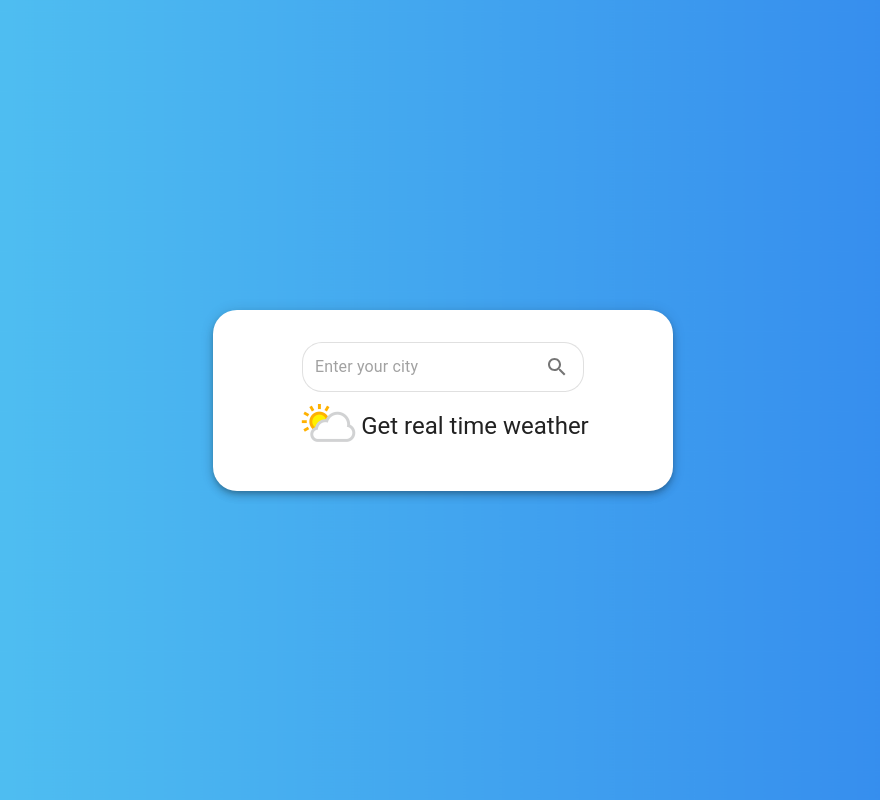
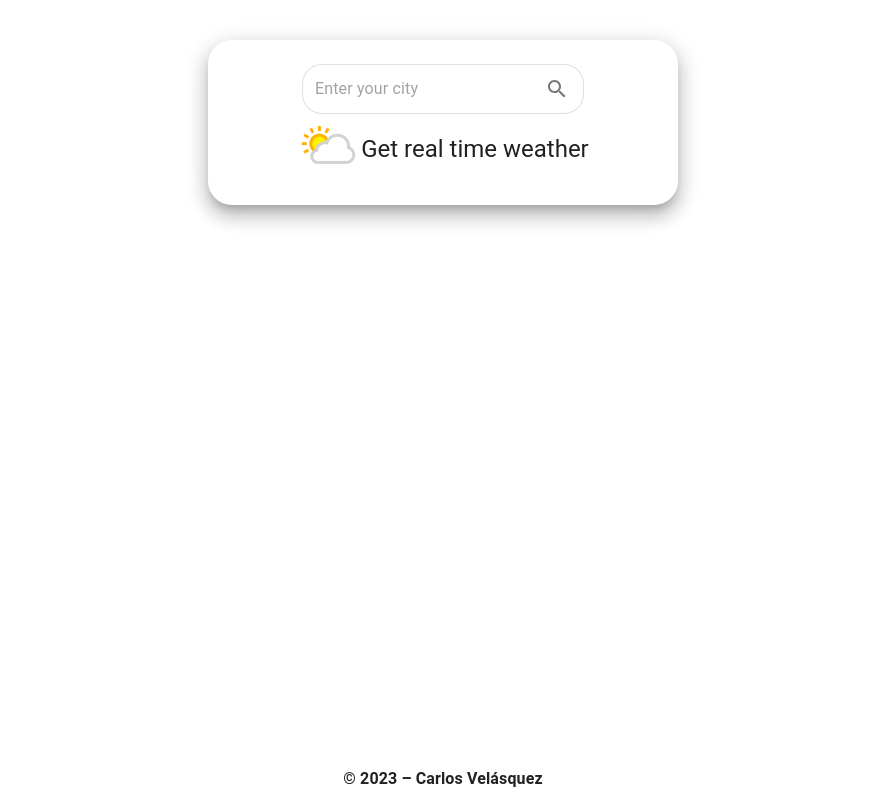
Before and after one commit to Carlos8122001/project-wather-app, a React (Vite) app: page / in a window 1280 px wide. Shown: the whole page, without its empty margins (197-1077 px from the left). Built offline with nearby package versions, Linux system fonts and the light colour scheme; no server answers.

Commit message:
agregando los cambios

```diff
--- a/src/App.jsx
+++ b/src/App.jsx
@@ -1,29 +1,11 @@
 import React, { useEffect, useState } from "react";
-import Layout from "./pages/Layout";
-import { Box, CardMedia } from "@mui/material";
+import Weather from "./pages/Weather";
+import { Box, CardMedia, Container } from "@mui/material";
 
 function App() {
   return (
     <>
-      <Box
-        width={"100%"}
-        height={"100vh"}
-        display={"flex"}
-        flexDirection={"column"}
-        justifyContent={"center"}
-      >
-        <CardMedia
-          sx={{
-            width: "100%",
-            height: "100vh",
-            objectFit: "cover",
-            position: "absolute",
-            zIndex: "-1",
-          }}
-          image={"/img/Blue.jpg"}
-        />
-        <Layout />
-      </Box>
+      <Weather />
     </>
   );
 }
--- a/src/components/Footer.jsx
+++ b/src/components/Footer.jsx
@@ -1,16 +1,29 @@
-import { Avatar, Box, CardMedia, Typography } from "@mui/material";
+import { Box, Link, Typography } from "@mui/material";
 import React from "react";
 
 export default function Footer() {
   return (
     <>
-      <a href="https://www.weatherapi.com/" title="Free Weather API">
-        <img
-          src="//cdn.weatherapi.com/v4/images/weatherapi_logo.png"
-          alt="Weather data by WeatherAPI.com"
-          border="0"
-        />
-      </a>
+      <Box
+        sx={{
+          display: "flex",
+          width: "100%",
+          flexDirection: "row",
+          justifyContent: "center",
+          py: 1,
+          textAlign: "center",
+          mt: 5,
+          position: "absolute",
+          bottom: "0",
+        }}
+      >
+        <Typography
+          variant="h6"
+          sx={{ fontSize: { xs: "14px", sm: "16px" }, fontWeight: "bold" }}
+        >
+          © 2023 – Carlos Velásquez
+        </Typography>
+      </Box>
     </>
   );
 }
--- a/src/components/Weather.jsx
+++ b/src/components/WeatherInfo.jsx
@@ -3,15 +3,14 @@ import WeatherData from "../utils/mocks/WeatherData";
 import AirIcon from "@mui/icons-material/Air";
 import WaterIcon from "@mui/icons-material/Water";
 import ThermostatIcon from "@mui/icons-material/Thermostat";
-import { Avatar, Box, Card, Container, Typography } from "@mui/material";
+import { Avatar, Box, Typography } from "@mui/material";
 import List from "@mui/material/List";
 import ListItem from "@mui/material/ListItem";
 import ListItemText from "@mui/material/ListItemText";
 import ListItemAvatar from "@mui/material/ListItemAvatar";
 import { CardMedia } from "@mui/material";
 
-export default function Weather({ data }) {
-  const [loading, setLoading] = useState(false);
+export default function WeatherInfo({ data }) {
   return (
     <>
       <Box>
@@ -79,7 +78,7 @@ export default function Weather({ data }) {
           }}
         >
           <ListItem>
-            <ListItemAvatar>
+            <ListItemAvatar sx={{ display: { xs: "none", sm: "block" } }}>
               <Avatar>
                 <AirIcon />
               </Avatar>
@@ -90,7 +89,7 @@ export default function Weather({ data }) {
             />
           </ListItem>
           <ListItem>
-            <ListItemAvatar>
+            <ListItemAvatar sx={{ display: { xs: "none", sm: "block" } }}>
               <Avatar>
                 <WaterIcon />
               </Avatar>
@@ -101,7 +100,7 @@ export default function Weather({ data }) {
             />
           </ListItem>
           <ListItem>
-            <ListItemAvatar>
+            <ListItemAvatar sx={{ display: { xs: "none", sm: "block" } }}>
               <Avatar>
                 <ThermostatIcon />
               </Avatar>
--- a/src/pages/Layout.jsx
+++ /dev/null
@@ -1,140 +0,0 @@
-import React, { useState } from "react";
-import WeatherData from "../utils/mocks/WeatherData";
-import Weather from "../components/Weather";
-import {
-  Box,
-  Card,
-  CardMedia,
-  IconButton,
-  InputBase,
-  Paper,
-  Typography,
-} from "@mui/material";
-import SearchIcon from "@mui/icons-material/Search";
-import FormHelperText from "@mui/material/FormHelperText";
-import { getFetch } from "../services/Fetch";
-import LoadingLinear from "../components/LoadingLinear";
-import Footer from "../components/Footer";
-
-const API_KEY = import.meta.env.VITE_API_KEY;
-const API_URL = `https://api.weatherapi.com/v1/current.json?key=${API_KEY}&lang=es&q=;`;
-
-export default function Layout() {
-  const [loading, setLoading] = useState(false);
-  const [city, setCity] = useState("");
-  const [data, setData] = useState(null);
-  const [errorInput, setErrorInput] = useState({
-    value: false,
-    message: "",
-  });
-
-  console.log(data);
-
-  const getClimate = async (value) => {
-    try {
-      setLoading(true);
-      const response = await getFetch(API_URL, value);
-      setData(response);
-    } catch (error) {
-      console.log(error);
-    } finally {
-      setTimeout(() => {
-        setLoading(false);
-      }, 2000);
-    }
-  };
-
-  const handleSubmit = () => {
-    setCity("");
-    getClimate(city);
-  };
-
-  const validInput = (event) => {
-    event.preventDefault();
-
-    if (city === "") {
-      setErrorInput({
-        value: true,
-        message: "error the field is empty",
-      });
-    } else {
-      setErrorInput({
-        value: false,
-        message: "",
-      });
-
-      handleSubmit();
-    }
-  };
-
-  return (
-    <>
-      <Card
-        variant="elevation"
-        elevation={5}
-        sx={{
-          width: { xs: "90%", sm: 460 },
-          height: "auto",
-          mx: "auto",
-          display: "flex",
-          flexDirection: "column",
-          borderRadius: 6,
-          alignItems: "center",
-          justifyContent: "center",
-          py: 4,
-          px: 1,
-        }}
-      >
-        <Paper
-          component="form"
-          onSubmit={(event) => {
-            validInput(event);
-          }}
-          sx={{
-            p: "2px 4px",
-            display: "flex",
-            alignItems: "center",
-            borderRadius: "20px",
-            ":focus-within": {
-              borderColor: errorInput.value ? "red" : "gray",
-            },
-          }}
-          variant="outlined"
-        >
-          <InputBase
-            sx={{ ml: 1, flex: 1 }}
-            placeholder="Enter your city"
-            inputProps={{ "aria-label": "search google maps" }}
-            value={city}
-            onChange={(event) => {
-              setCity(event.target.value);
-            }}
-          />
-          <IconButton type="submit" sx={{ p: "10px" }} aria-label="search">
-            <SearchIcon />
-          </IconButton>
-        </Paper>
-        <FormHelperText error={errorInput.value}>
-          {errorInput.message}
-        </FormHelperText>
-        {data ? (
-          loading ? (
-            <LoadingLinear />
-          ) : (
-            <Weather data={data} />
-          )
-        ) : (
-          <Box
-            sx={{ display: "flex", flexDirection: "row", alignItems: "center" }}
-          >
-            <CardMedia
-              sx={{ width: 64, height: 64, objectFit: "cover" }}
-              image={"/img/day.png"}
-            />
-            <Typography variant="h5">Get real time weather</Typography>
-          </Box>
-        )}
-      </Card>
-    </>
-  );
-}
--- /dev/null
+++ b/src/pages/Weather.jsx
@@ -0,0 +1,145 @@
+import React, { useState } from "react";
+import WeatherInfo from "../components/WeatherInfo";
+import {
+  Box,
+  Card,
+  CardMedia,
+  Container,
+  IconButton,
+  InputBase,
+  Paper,
+  Typography,
+} from "@mui/material";
+import SearchIcon from "@mui/icons-material/Search";
+import FormHelperText from "@mui/material/FormHelperText";
+import { getFetch } from "../services/Fetch";
+import LoadingLinear from "../components/LoadingLinear";
+import Footer from "../components/Footer";
+
+const API_KEY = import.meta.env.VITE_API_KEY;
+const API_URL = `https://api.weatherapi.com/v1/current.json?key=${API_KEY}&lang=es&q=;`;
+
+export default function Weather() {
+  const [loading, setLoading] = useState(false);
+  const [city, setCity] = useState("");
+  const [data, setData] = useState(null);
+  const [errorInput, setErrorInput] = useState({
+    value: false,
+    message: "",
+  });
+
+  const getClimate = async (value) => {
+    try {
+      setLoading(true);
+      const response = await getFetch(API_URL, value);
+      setData(response);
+    } catch (error) {
+      console.log(error);
+    } finally {
+      setTimeout(() => {
+        setLoading(false);
+      }, 2000);
+    }
+  };
+
+  const handleSubmit = () => {
+    setCity("");
+    getClimate(city);
+  };
+
+  const validInput = (event) => {
+    event.preventDefault();
+
+    if (city === "") {
+      setErrorInput({
+        value: true,
+        message: "error the field is empty",
+      });
+    } else {
+      setErrorInput({
+        value: false,
+        message: "",
+      });
+
+      handleSubmit();
+    }
+  };
+
+  return (
+    <>
+      <Container fixed sx={{ py: 5 }}>
+        <Card
+          variant="elevation"
+          elevation={12}
+          sx={{
+            width: { xs: "95%", sm: 470 },
+            height: "auto",
+            mx: "auto",
+            display: "flex",
+            flexDirection: "column",
+            borderRadius: 6,
+            alignItems: "center",
+            justifyContent: "center",
+            py: 3,
+            px: 1,
+          }}
+        >
+          <Paper
+            component="form"
+            onSubmit={(event) => {
+              validInput(event);
+            }}
+            sx={{
+              p: "2px 4px",
+              display: "flex",
+              alignItems: "center",
+              borderRadius: "20px",
+              ":focus-within": {
+                borderColor: errorInput.value ? "red" : "gray",
+              },
+            }}
+            variant="outlined"
+          >
+            <InputBase
+              sx={{ ml: 1, flex: 1 }}
+              placeholder="Enter your city"
+              inputProps={{ "aria-label": "search google maps" }}
+              value={city}
+              onChange={(event) => {
+                setCity(event.target.value);
+              }}
+            />
+            <IconButton type="submit" sx={{ p: "10px" }} aria-label="search">
+              <SearchIcon />
+            </IconButton>
+          </Paper>
+          <FormHelperText error={errorInput.value}>
+            {errorInput.message}
+          </FormHelperText>
+          {data ? (
+            loading ? (
+              <LoadingLinear />
+            ) : (
+              <WeatherInfo data={data} />
+            )
+          ) : (
+            <Box
+              sx={{
+                display: "flex",
+                flexDirection: "row",
+                alignItems: "center",
+              }}
+            >
+              <CardMedia
+                sx={{ width: 64, height: 64, objectFit: "cover" }}
+                image={"/img/day.png"}
+              />
+              <Typography variant="h5">Get real time weather</Typography>
+            </Box>
+          )}
+        </Card>
+      </Container>
+      <Footer />
+    </>
+  );
+}
```
